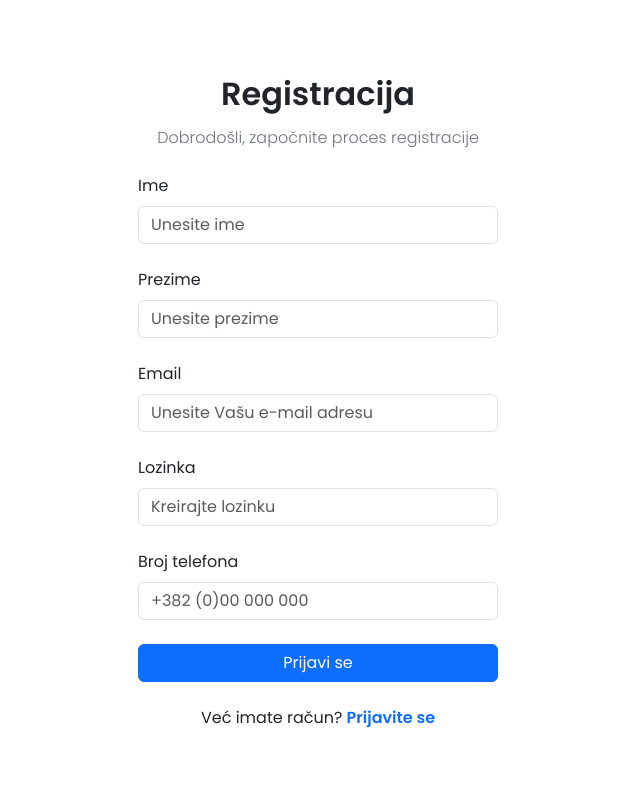
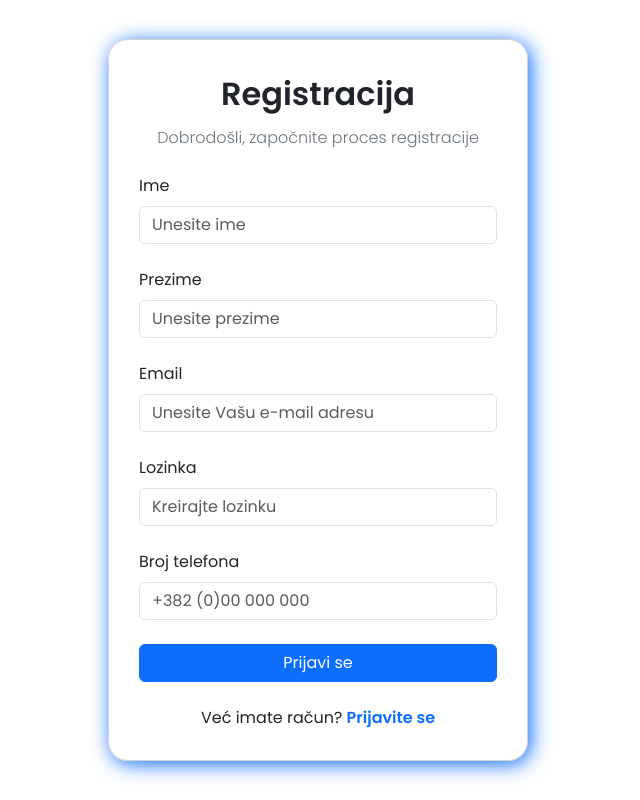
Before and after one commit to FlaShadowK/betterEdu, a React (Create React App) app: page / in a window 1280 px wide. Shown: the whole page, without its empty margins (322-962 px from the left). Built offline with nearby package versions, Linux system fonts and the light colour scheme.

Commit message:
improved auth pages

```diff
--- a/src/components/Auth/Auth.css
+++ b/src/components/Auth/Auth.css
@@ -5,5 +5,12 @@
 }
 
 .c-form-width {
-    width: 360px;
+    width: 420px;
 }
+
+.c-outline {
+    border: solid lightgray 1px;
+    box-shadow: 3px 3px 20px #0d6efd;
+    border-radius: 20px;
+    padding: 30px;
+}
--- a/src/components/Auth/AuthFormContainer.jsx
+++ b/src/components/Auth/AuthFormContainer.jsx
@@ -1,11 +1,15 @@
 import "bootstrap/dist/css/bootstrap.min.css";
 import "./Auth.css";
 
+
 const AuthFormContainer = (props) => {
   return (
-      <div className="c-font-poppins c-form-width position-absolute top-50 start-50 translate-middle d-flex flex-column">
-          {props.children}
-      </div>
+      <>
+          <div className="c-outline c-font-poppins c-form-width position-absolute top-50 start-50 translate-middle d-flex flex-column">
+              {props.children}
+          </div>
+
+      </>
   );
 }
 
```
Also changed, not shown: src/assets/betteredu.png (added).
